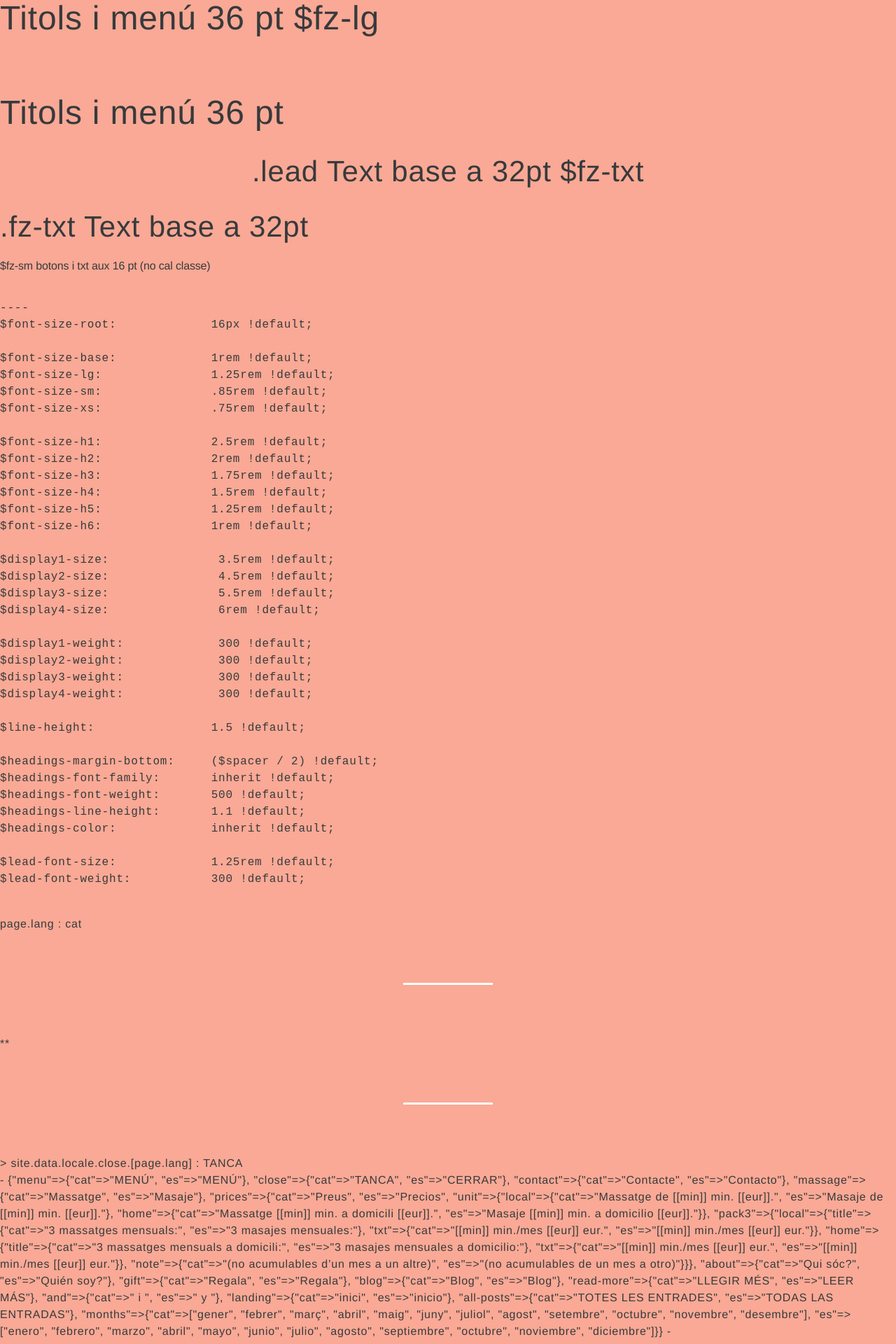
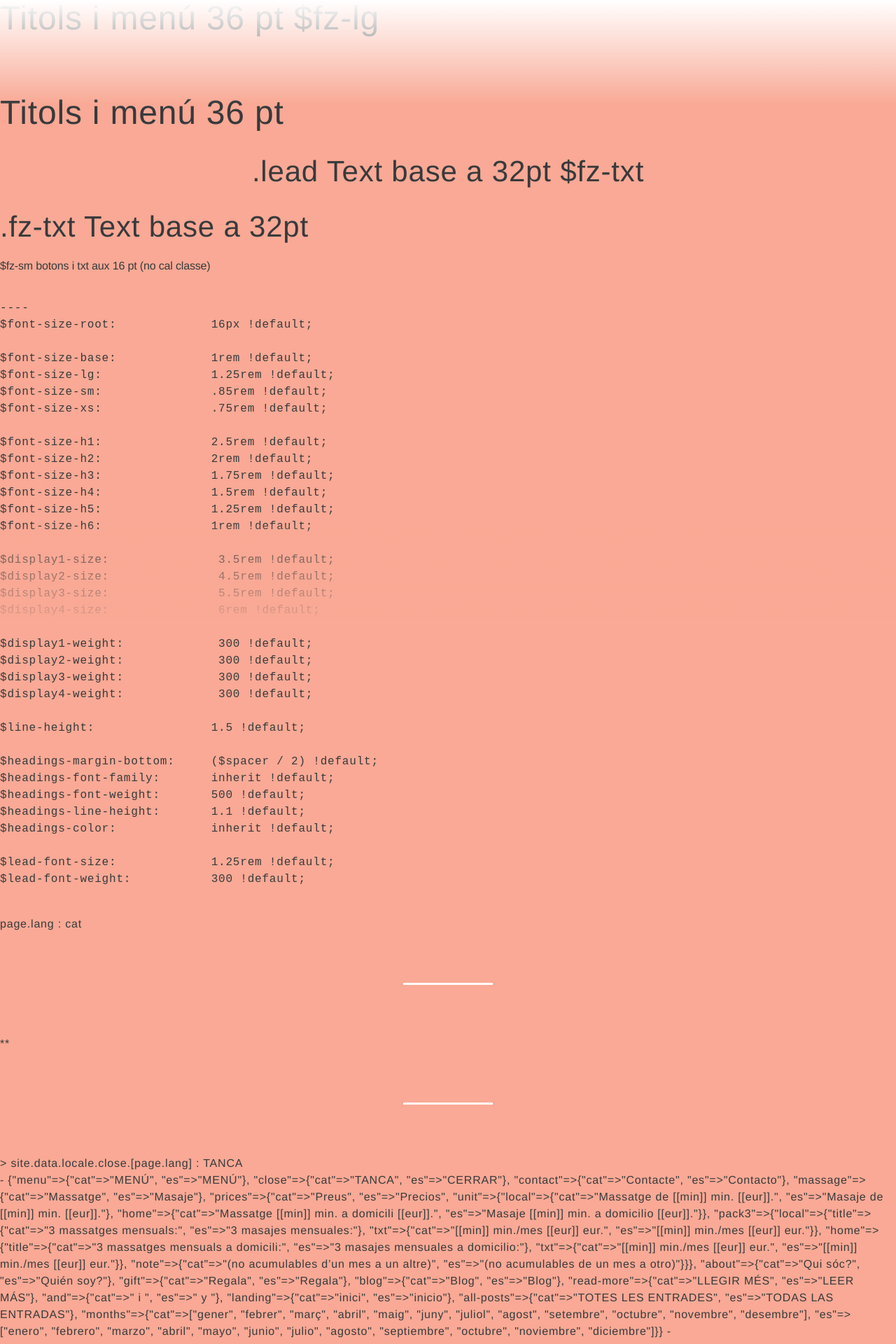
Before and after one commit to agustibr/mariaburata.com, a Jekyll site: the page built from test.html, in a window 1280 px wide. Shown: the top 1920 px of the page at 70% size. Built offline with Jekyll 4.4.1, drawn with Linux system fonts in a browser that asks for light colours; some of the changed text lies outside the part shown.

Commit message:
testing gradient

```diff
--- a/test.html
+++ b/test.html
@@ -62,8 +62,34 @@ site.data.lang.close : {{ site.data.lang.close }}
 <hr>
 site.data.lang.close[0]["es"] : {{ site.data.lang.close[0]["es"] }}
 <hr>
-site.data.lang.close[0][page.lang] : {{ site.data.lang.close[0][page.lang] }}
+site.data.lang.close[0][page.lang] : {{ site.data.lang.close[0][page.lang] }}ç
 <hr>
 <pre>
 {{ site.data.lang.close }}
 </pre>
+<style type="text/css">
+
+body:before{
+  background: linear-gradient(to top, rgba(255,255,255,0) 0%,#ffffff 100%);
+  content: '';
+  position: fixed;
+  top: 0;
+  right: 0;
+  left: 0;
+  height: 150px;
+  box-sizing: inherit;
+  display: block;
+}
+body:after {
+  background: linear-gradient(to bottom, rgba(249,169,149,0) -10%, rgba(249,169,149,.9) 90%);
+  content: '';
+  position: fixed;
+  bottom: 0;
+  right: 0;
+  left: 0;
+  height: 150px;
+  box-sizing: inherit;
+  display: block;
+}
+
+</style>
```
